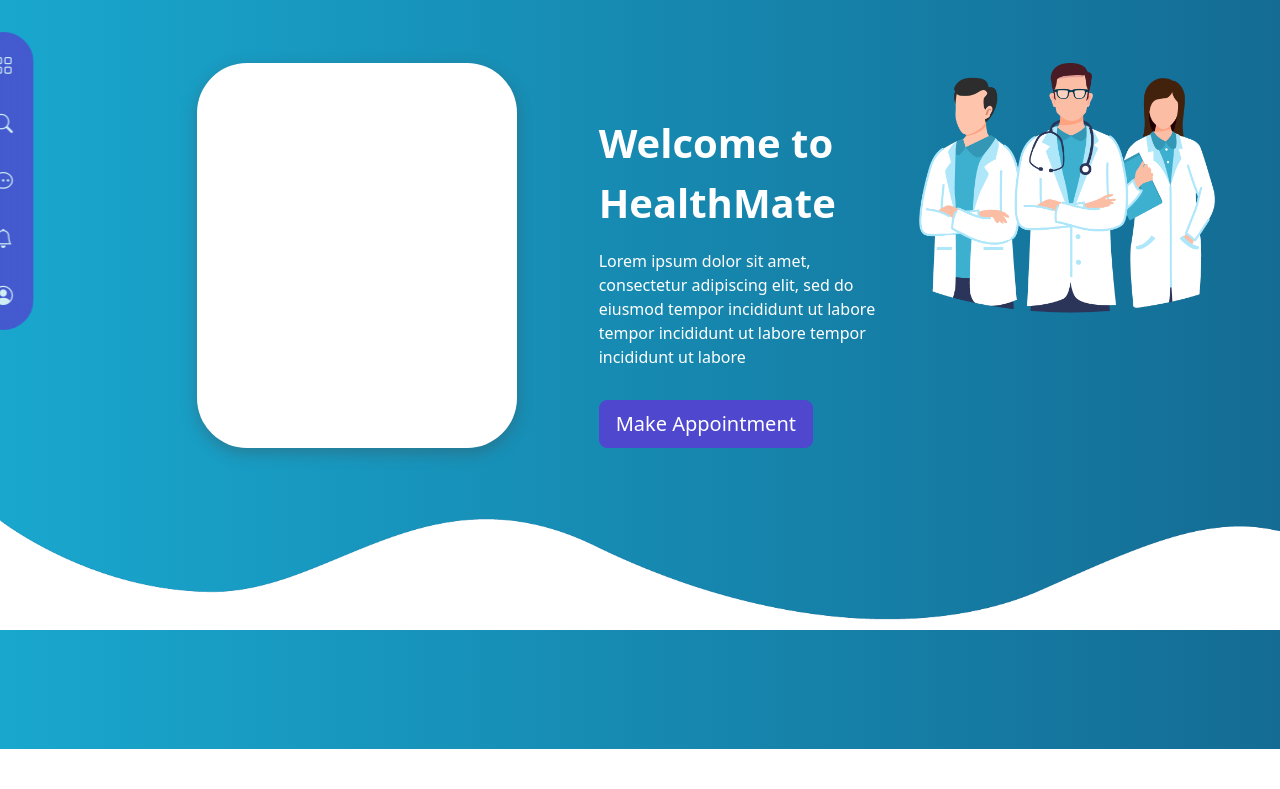
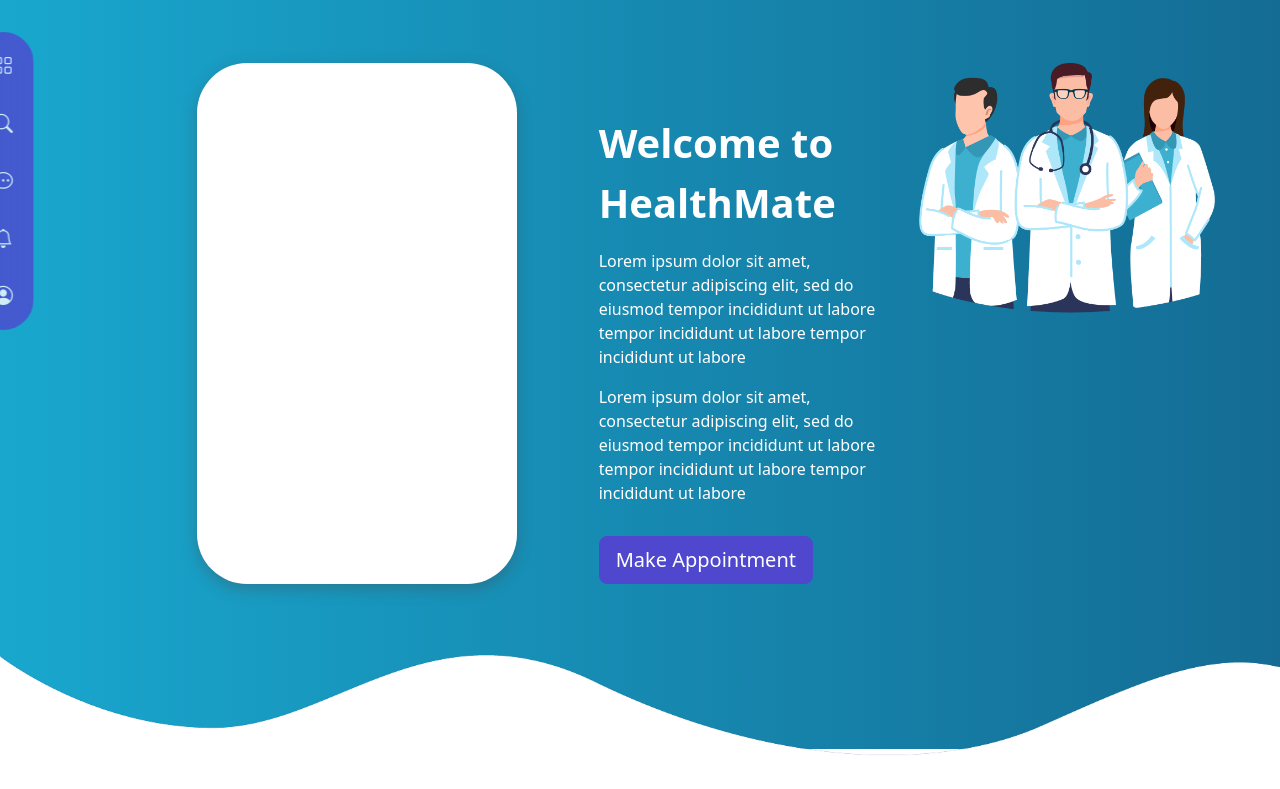
Before and after one commit to UdeshyaGhimire/Health-Mate, a Django app: page / in a window 1280 px wide. Shown: the part 86-875 px from the top of the page. Run offline with Django 4.2, Linux system fonts and the light colour scheme; some libraries are stand-ins or nearby versions.

Commit message:
first commit

```diff
--- a/healthapp/templates/healthapp/index.html
+++ b/healthapp/templates/healthapp/index.html
@@ -28,6 +28,7 @@
               <i class="bi bi-bell"></i></a>
             <a id="nav-el" href="#contact">
               <i class="bi bi-person-circle"></i></a>
+
           </nav> {% endcomment %}
 
 
@@ -74,6 +75,8 @@
         <div class="col-md-3 banner-text">
           <p class="My-title">Welcome to HealthMate</p>
           <p>Lorem ipsum dolor sit amet, consectetur adipiscing elit, sed do eiusmod tempor incididunt ut labore tempor incididunt ut labore tempor incididunt ut labore </p>
+          <p>Lorem ipsum dolor sit amet, consectetur adipiscing elit, sed do eiusmod tempor incididunt ut labore tempor incididunt ut labore tempor incididunt ut labore </p>
+
             <button type="button" class="btn btn-primary btn-lg" data-bs-toggle="modal" data-bs-target="#exampleModal" data-bs-whatever="@mdo">
              Make Appointment</button>
 
```
